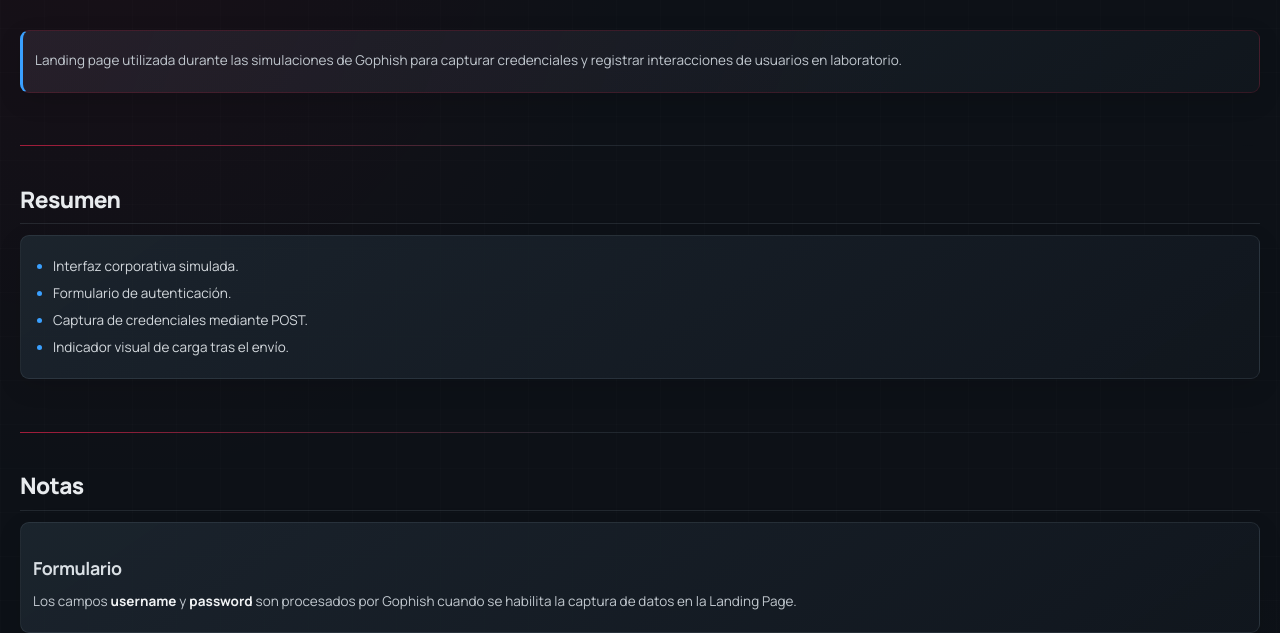
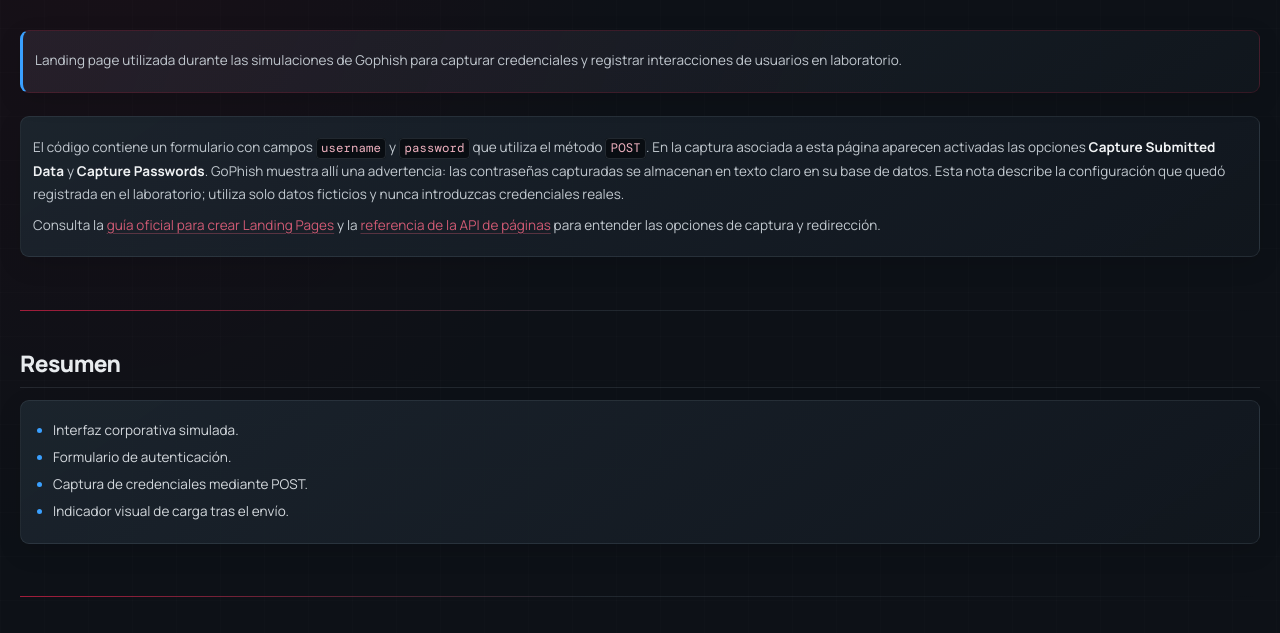
Before and after one commit to Noocoks/Libreta, a plain HTML site: page subpags/ciberseguridad/phishing/gophish/perUse/caps/codes/landing_pages/index.html in a window 1280 px wide. Shown: the part 148-781 px from the top of the page. Drawn offline with nearby package versions, Linux system fonts and the light colour scheme.

Commit message:
docs(gophish): explicar formulario y opciones de captura del laboratorio

```diff
--- a/subpags/ciberseguridad/phishing/gophish/perUse/caps/codes/landing_pages/index.html
+++ b/subpags/ciberseguridad/phishing/gophish/perUse/caps/codes/landing_pages/index.html
@@ -30,6 +30,27 @@
                 Landing page utilizada durante las simulaciones
                 de Gophish para capturar credenciales y registrar
                 interacciones de usuarios en laboratorio.
+            </p>
+        </div>
+        <br>
+
+        <div class="box">
+            <p>
+                El código contiene un formulario con campos <code>username</code>
+                y <code>password</code> que utiliza el método <code>POST</code>.
+                En la captura asociada a esta página aparecen activadas las opciones
+                <strong>Capture Submitted Data</strong> y <strong>Capture Passwords</strong>.
+                GoPhish muestra allí una advertencia: las contraseñas capturadas se
+                almacenan en texto claro en su base de datos. Esta nota describe la
+                configuración que quedó registrada en el laboratorio; utiliza solo
+                datos ficticios y nunca introduzcas credenciales reales.
+            </p>
+            <p>
+                Consulta la
+                <a href="https://docs.getgophish.com/user-guide/building-your-first-campaign/creating-the-landing-page" target="_blank" rel="noopener noreferrer">guía oficial para crear Landing Pages</a>
+                y la
+                <a href="https://docs.getgophish.com/api-documentation/landing-pages" target="_blank" rel="noopener noreferrer">referencia de la API de páginas</a>
+                para entender las opciones de captura y redirección.
             </p>
         </div>
         <br>
```
